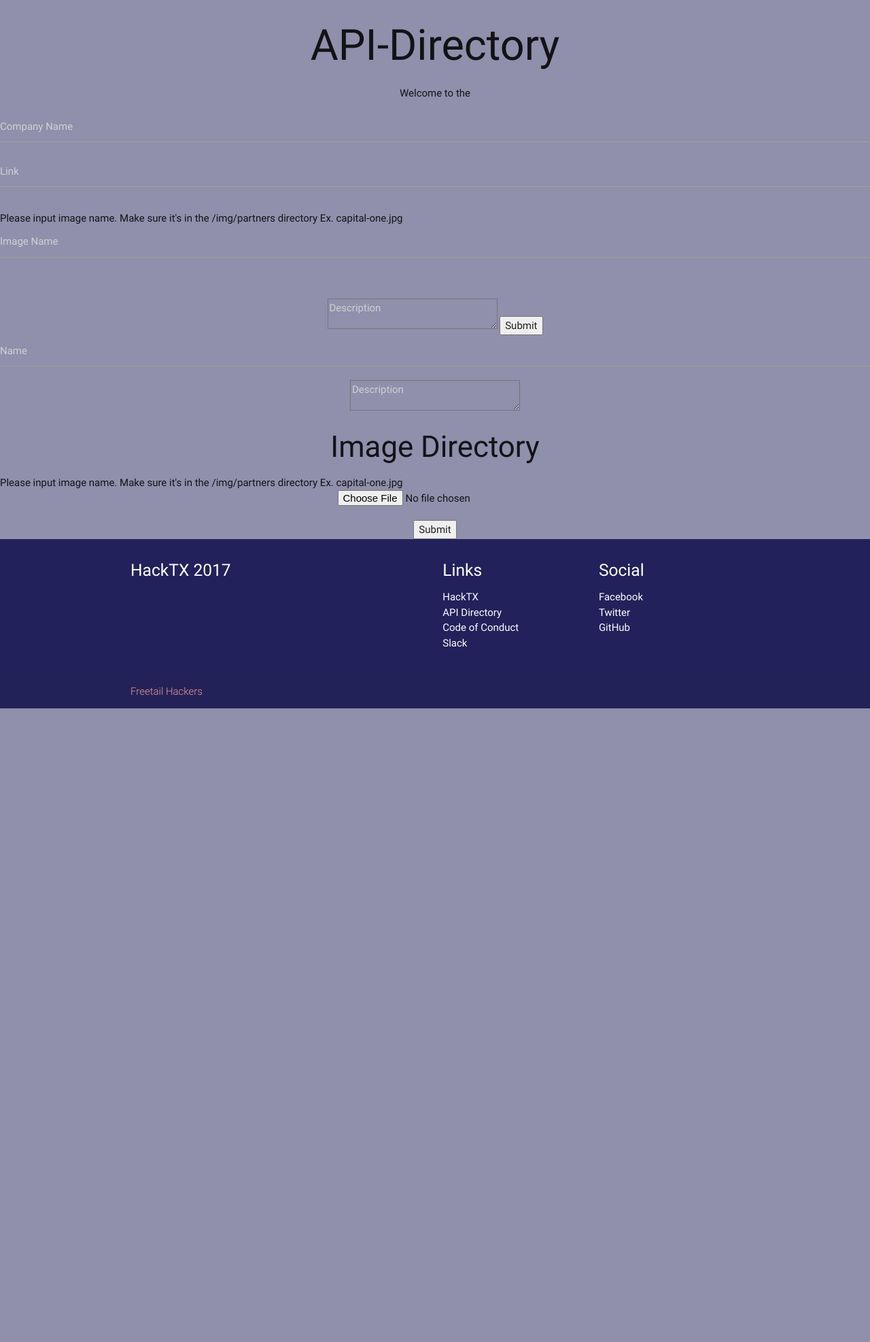
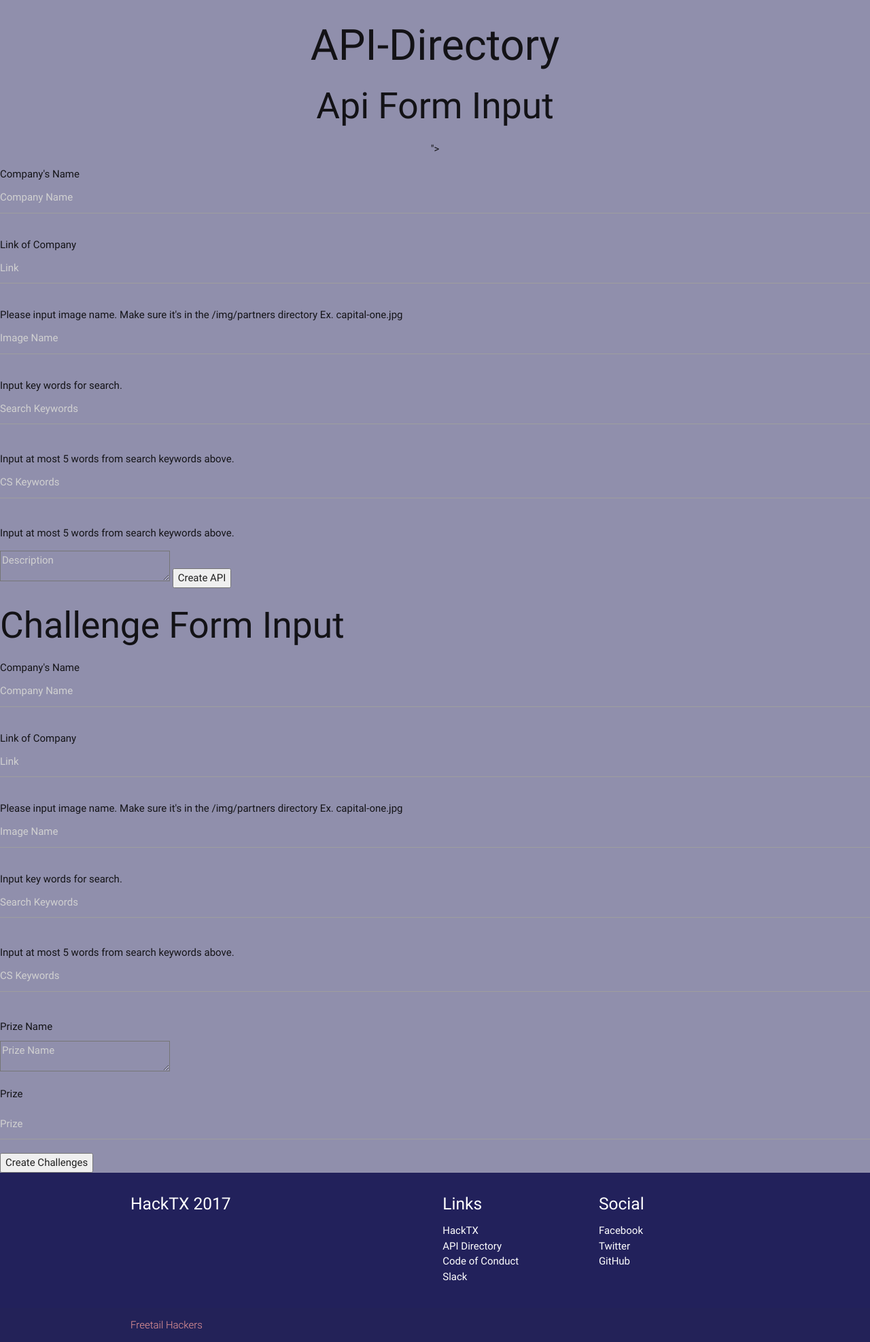
Before and after one commit to hacktx/api-directory, a Python web app: template app/templates/form.html in a window 1280 px wide. Shown: the whole page at 68% size. Before the commit the page ends 1042 px from the top, so only its background shows below. Run offline with Jinja, Linux system fonts and the light colour scheme; the template is opened without the code that fills it, so the values that code supplies are empty; some libraries are stand-ins or nearby versions.

Commit message:
Added some functionality and interface

```diff
--- a/app/app.py
+++ b/app/app.py
@@ -1,5 +1,6 @@
 from flask import Flask
 from flask import jsonify
+from flask import request
 from flask import make_response
 from flask import render_template
 import json
@@ -12,7 +13,8 @@
 
 @app.route('/')
 def index_page():
-    return render_template('index.html', apis=data['apis'], challenges=data['challenges'])
+	if request.method == 'GET':
+    	return render_template('index.html', apis=data['apis'], challenges=data['challenges'])
 
 @app.route('/data.json')
 def data_json():
--- a/app/templates/form.html
+++ b/app/templates/form.html
@@ -7,45 +7,82 @@
     {% block content %}
     <div class="center col-md-4 col-md-offset-4">
         <h1>{{ config.HACKATHON_NAME }} API-Directory</h1>
-        <p>Welcome to the </p>
-        <form method="POST" action="" id="apis">
+        <h2>Api Form Input</h2>
+        <form method="POST" action="" id="apis">">
+            <div class="col-md-6 form-info">
+                <p>Company's Name</p>
+            </div>
             <input type="text" placeholder="Company Name" name="company_name">
+            <div class="col-md-6 form-info">
+                <p>Link of Company</p>
+            </div>
             <input type="text" placeholder="Link" name="link">
             <div class="col-md-6 form-info">
                 <p>Please input image name. Make sure it's in the /img/partners directory Ex. capital-one.jpg</p>
             </div>
             <input type="text" placeholder="Image Name" name="image">
             <div class="row">
+                <div class="col-md-6 form-info">
+                    <p>Input key words for search.</p>
+                </div>
                 <div class="col-md-6 col-md-offset-3">
+                    <input type="text" placeholder="Search Keywords" name="search_keywords">
                     <select name="search_keywords" multiple class="chosen-select" data-placeholder="Search Keywords">
                     </select>
                 </div>
             </div>
             <div class="row">
-                <div class="col-md-6 col-md-offset-3">
+                <div class="col-md-6 form-info">
+                    <p>Input at most 5 words from search keywords above.</p>
+                </div>
+                    <input type="text" placeholder="CS Keywords" name="chip_keywords">
                     <select name="chip_keywords" multiple class="chosen-select" data-placeholder="CS Keywords">
                     </select>
                 </div>
             </div>
+            <p>Input at most 5 words from search keywords above.</p>
             <textarea placeholder="Description" name="description" style="width:250px;"></textarea>
-            <button type="submit">Submit</button>
+            <button type="submit" name="button" value="apis">Create API</button>
         </form>
 
-        <form method="POST" action="" id="apis">
-            <input type="text" placeholder="Name" name="Name">
-            <textarea placeholder="Description" name="description" style="width:250px;"></textarea>
-            <input type="text" placeholder="Gender" id="input_gender" name="gender_other" style="display: none;"/>
+        <h2>Challenge Form Input</h2>
+        <form method="POST" action="" id="challenges">
+            <div class="col-md-6 form-info">
+                <p>Company's Name</p>
+            </div>
+            <input type="text" placeholder="Company Name" name="company_name">
+            <div class="col-md-6 form-info">
+                <p>Link of Company</p>
+            </div>
+            <input type="text" placeholder="Link" name="link">
+            <div class="col-md-6 form-info">
+                <p>Please input image name. Make sure it's in the /img/partners directory Ex. capital-one.jpg</p>
+            </div>
+            <input type="text" placeholder="Image Name" name="image">
             <div class="row">
-                <h3 {% if required %}class="required"{% endif %}>Image Directory</h3>
                 <div class="col-md-6 form-info">
-                    <p>Please input image name. Make sure it's in the /img/partners directory Ex. capital-one.jpg</p>
+                    <p>Input key words for search.</p>
                 </div>
-                <div class="col-md-6">
-                    <input type="file" name="resume" accept="application/pdf" {% if required %}aria-required="true"
-                           required{% endif %}>
+                <div class="col-md-6 col-md-offset-3">
+                    <input type="text" placeholder="Search Keywords" name="search_keywords">
+                    <select name="search_keywords" multiple class="chosen-select" data-placeholder="Search Keywords">
+                    </select>
                 </div>
             </div>
-            <button type="submit">Submit</button>
+            <div class="row">
+                <div class="col-md-6 form-info">
+                    <p>Input at most 5 words from search keywords above.</p>
+                </div>
+                    <input type="text" placeholder="CS Keywords" name="chip_keywords">
+                    <select name="chip_keywords" multiple class="chosen-select" data-placeholder="CS Keywords">
+                    </select>
+                </div>
+            </div>
+            <p>Prize Name</p>
+            <textarea placeholder="Prize Name" name="prize_name" style="width:250px;"></textarea>
+            <p>Prize</p>
+            <input type="text" placeholder="Prize" name="prize">
+            <button type="submit" name="button" value="challenges">Create Challenges</button>
         </form>
     </div>
 {% endblock %}
```
Also changed, not shown: app/admin_app.py (+58 -2 lines).
